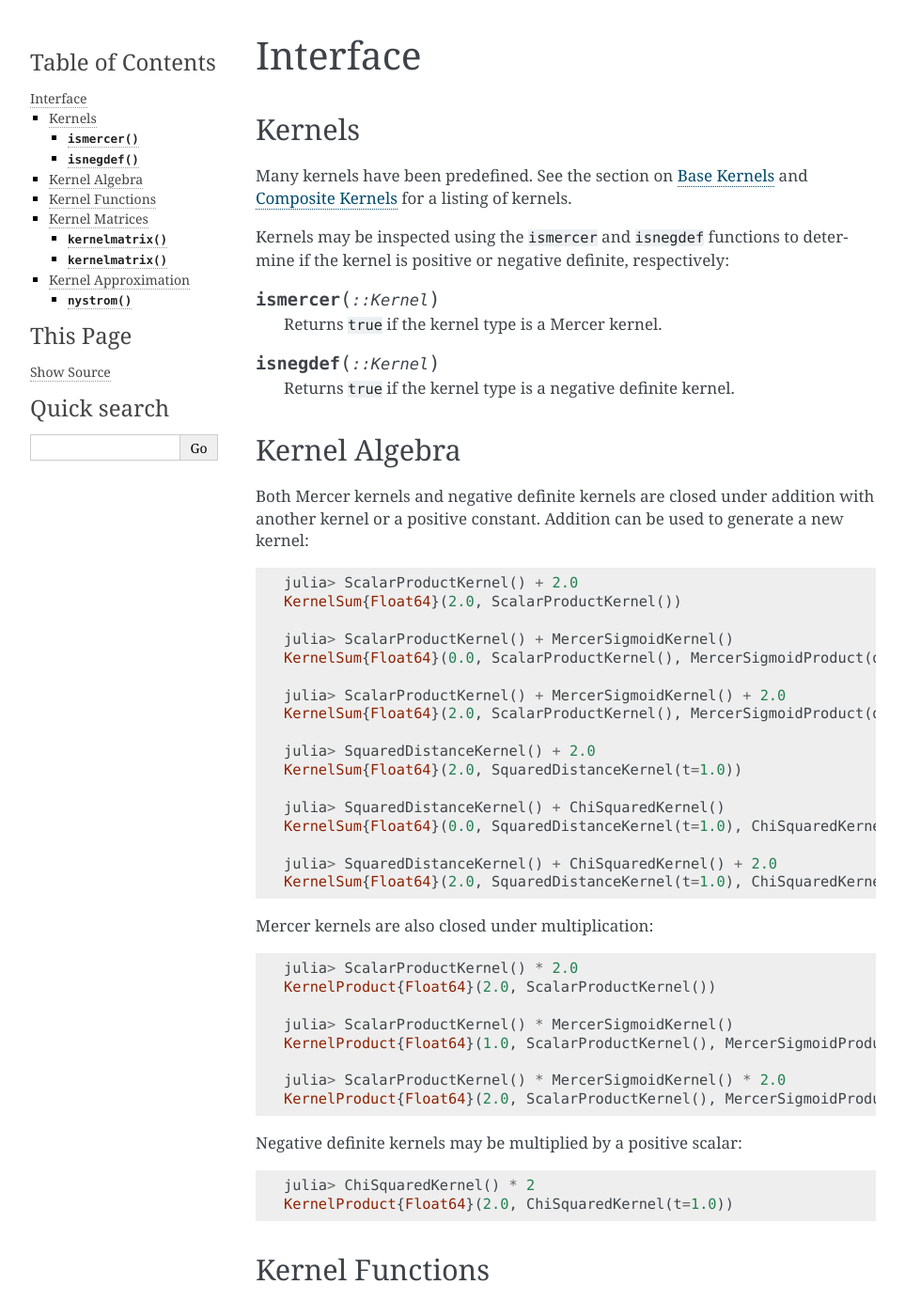
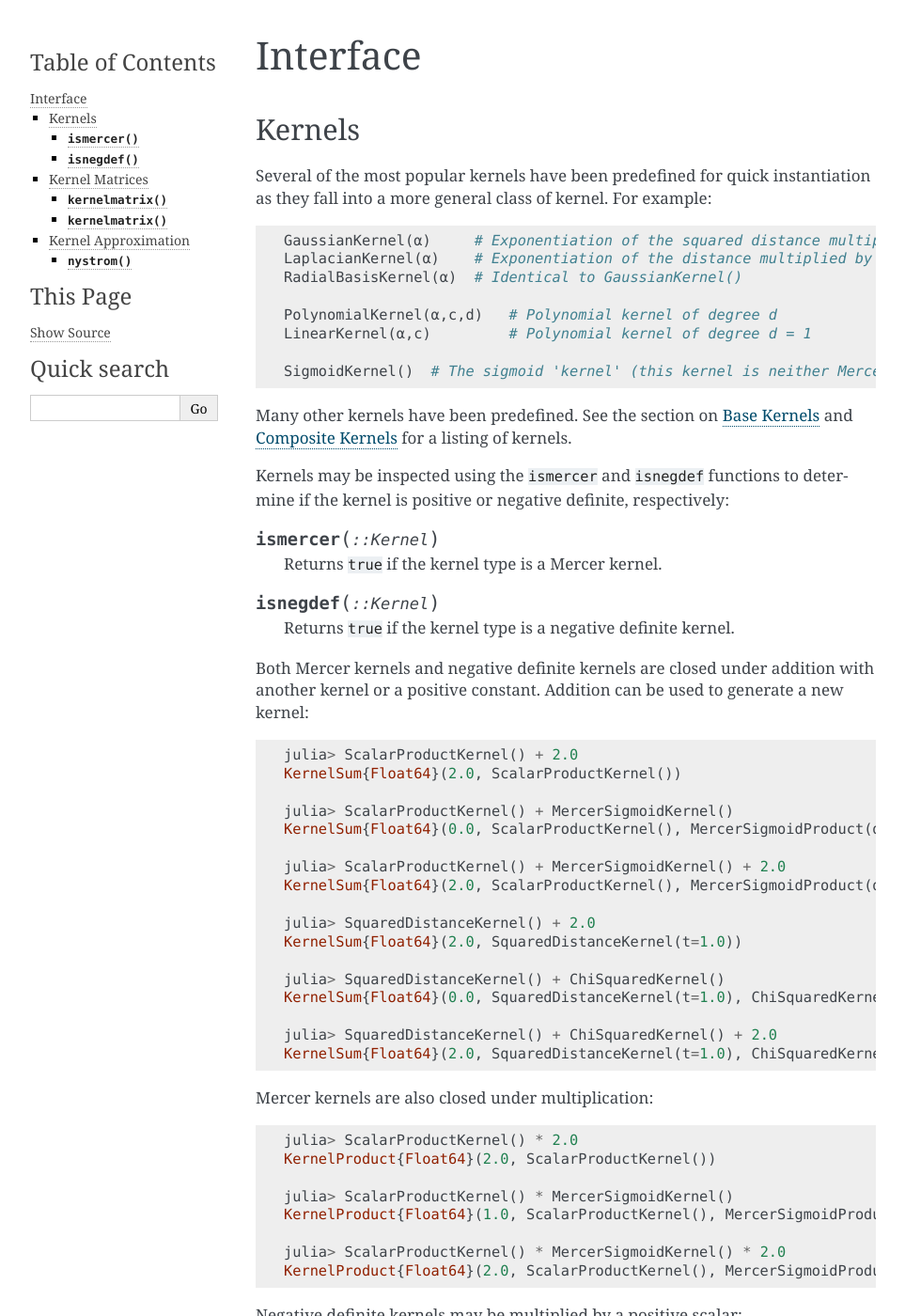
Before and after one commit to trthatcher/MLKernels.jl, a Sphinx documentation site: the page built from doc/interface.rst, in a window 1280 px wide and 1400 px high. Shown: the whole window at 94% size, without its empty margins (148-1111 px from the left). Built offline with Sphinx 7.4.7, drawn with Linux system fonts in a browser that asks for light colours.

Commit message:
Updated documentation, made default constructor for composite kernels so a base kernel is not required

```diff
--- a/doc/interface.rst
+++ b/doc/interface.rst
@@ -4,7 +4,21 @@ Interface
 Kernels
 -------
 
-Many kernels have been predefined. See the section on :ref:`basekernels` and
+Several of the most popular kernels have been predefined for quick instantiation as they fall
+into a more general class of kernel. For example:
+
+.. code-block:: julia
+
+    GaussianKernel(α)     # Exponentiation of the squared distance multiplied by α
+    LaplacianKernel(α)    # Exponentiation of the distance multiplied by α
+    RadialBasisKernel(α)  # Identical to GaussianKernel()
+
+    PolynomialKernel(α,c,d)   # Polynomial kernel of degree d
+    LinearKernel(α,c)         # Polynomial kernel of degree d = 1
+
+    SigmoidKernel()  # The sigmoid 'kernel' (this kernel is neither Mercer or negative definite)
+
+Many other kernels have been predefined. See the section on :ref:`basekernels` and
 :ref:`compositekernels` for a listing of kernels.
 
 Kernels may be inspected using the ``ismercer`` and ``isnegdef`` functions to determine if the
@@ -17,10 +31,6 @@ kernel is positive or negative definite, respectively:
 .. function:: isnegdef(::Kernel)
 
     Returns ``true`` if the kernel type is a negative definite kernel.
-
-
-Kernel Algebra
---------------
 
 Both Mercer kernels and negative definite kernels are closed under addition with another kernel
 or a positive constant. Addition can be used to generate a new kernel:
@@ -65,9 +75,6 @@ Negative definite kernels may be multiplied by a positive scalar:
     julia> ChiSquaredKernel() * 2
     KernelProduct{Float64}(2.0, ChiSquaredKernel(t=1.0))
 
-
-Kernel Functions
-----------------
 
 Kernel Matrices
 ----------------
```
Also changed, not shown: 2 other files.
